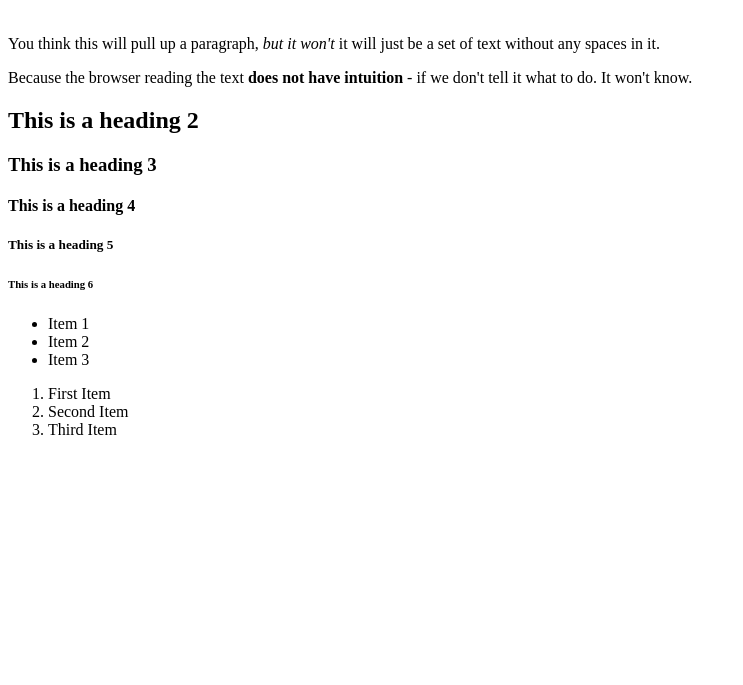
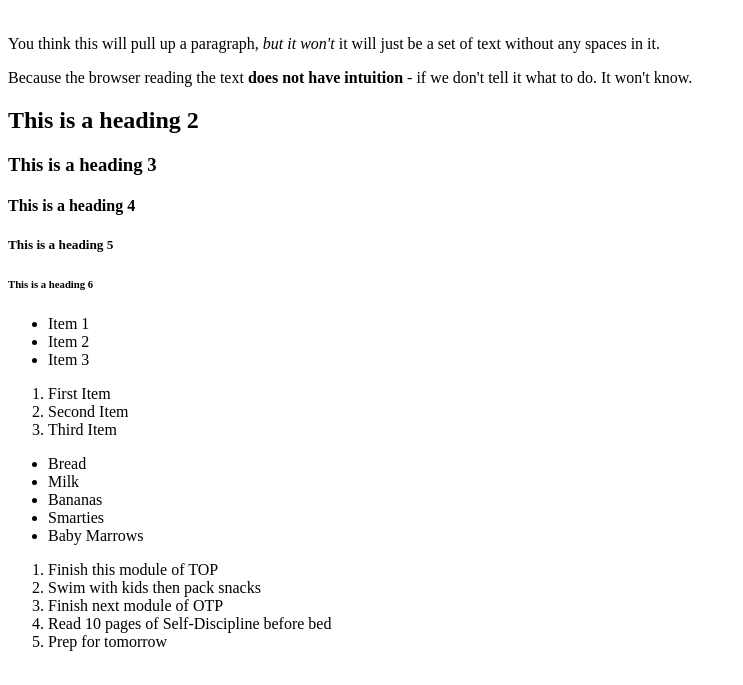
Before and after one commit to MsCeliaM/HTML_Basics, a plain HTML site: page index.html in a window 1280 px wide. Shown: the part 79-764 px from the top of the page, without its empty margins (0-743 px from the left). Drawn offline with Linux system fonts and the light colour scheme.

Commit message:
Add Ordered List to index.html

```diff
--- a/index.html
+++ b/index.html
@@ -35,6 +35,21 @@
     <li>Second Item</li>
     <li>Third Item</li>
   </ol>
+  <ul>
+    <li>Bread</li>
+    <li>Milk</li>
+    <li>Bananas</li>
+    <li>Smarties</li>
+    <li>Baby Marrows</li>
+  </ul>
+
+ <ol>
+  <li>Finish this module of TOP</li>
+  <li>Swim with kids then pack snacks</li>
+  <li>Finish next module of OTP</li>
+  <li>Read 10 pages of Self-Discipline before bed</li>
+  <li>Prep for tomorrow</li>
+ </ol>
 
     </body>
 </html>
```
